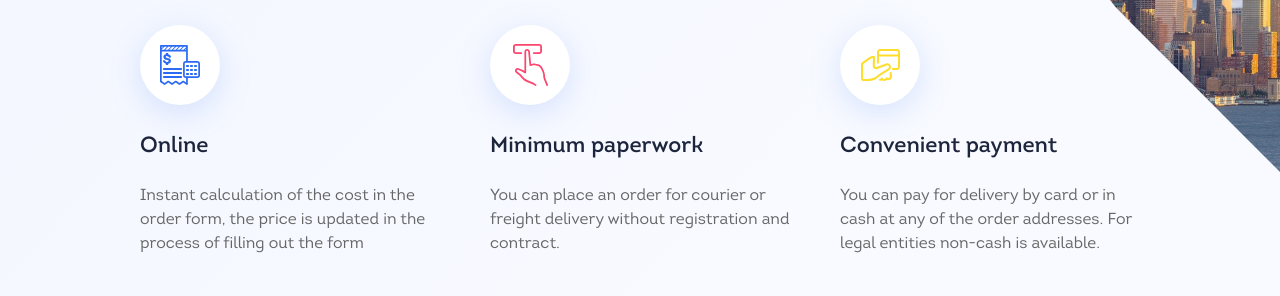
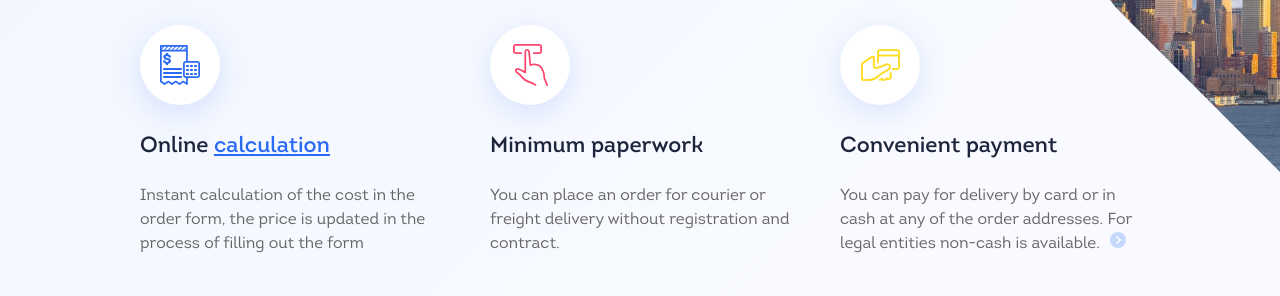
Before and after one commit to SergeiKazanin/test_probyte, a React (Create React App) app: page / in a window 1280 px wide. Shown: the part 2060-2356 px from the top of the page. Built offline with nearby package versions, Linux system fonts and the light colour scheme.

Commit message:
edit intro

```diff
--- a/src/components/Whoosh/Intro/index.js
+++ b/src/components/Whoosh/Intro/index.js
@@ -3,6 +3,7 @@ import style from "./index.module.scss";
 import { ReactComponent as Online } from "./images/online.svg";
 import { ReactComponent as Paperwork } from "./images/paperwork.svg";
 import { ReactComponent as Payment } from "./images/payment.svg";
+import { ReactComponent as Ir } from "./images/ir.svg";
 
 export const Intro = () => {
   return (
@@ -18,7 +19,11 @@ export const Intro = () => {
           <div className={style.intro__circle}>
             <Online />
           </div>
-          <p className={style.intro__cardHeadText}>Online</p>
+          <p className={style.intro__cardHeadText}>
+            Online{" "}
+            <span className={style.intro__cardHeadTextBlue}>calculation</span>
+          </p>
+
           <p className={style.intro__cardText}>
             Instant calculation of the cost in the order form, the price is
             updated in the process of filling out the form
@@ -42,6 +47,9 @@ export const Intro = () => {
           <p className={style.intro__cardText}>
             You can pay for delivery by card or in cash at any of the order
             addresses. For legal entities non-cash is available.
+            <span className={style.intro__ir}>
+              <Ir />
+            </span>
           </p>
         </div>
       </div>
--- a/src/components/Whoosh/Intro/index.module.scss
+++ b/src/components/Whoosh/Intro/index.module.scss
@@ -63,6 +63,13 @@
     line-height: 32px;
     margin-top: 26px;
   }
+  &__cardHeadTextBlue {
+    color: var(--colour-blue, #2b6bf3);
+    font-family: Intro Regular;
+    font-size: 22px;
+    line-height: 32px; /* 145.455% */
+    text-decoration-line: underline;
+  }
   &__cardText {
     text-align: start;
     color: var(--text-color);
@@ -70,6 +77,16 @@
     font-size: 16px;
     line-height: 24px;
     margin-top: 21px;
+  }
+  &__ir {
+    width: 16px;
+    height: 16px;
+    margin-left: 10px;
+    margin-top: 50px;
+  }
+  &__ir1 {
+    margin-top: 2px;
+    padding-left: 5px;
   }
 
   &__button {
--- a/src/components/Whoosh/Partners/index.js
+++ b/src/components/Whoosh/Partners/index.js
@@ -9,7 +9,6 @@ import { ReactComponent as Fagor } from "./images/fagor.svg";
 import { ReactComponent as GuitaCenter } from "./images/guitaCenter.svg";
 import { ReactComponent as RadioShack } from "./images/RadioShack.svg";
 import { ReactComponent as Tendo } from "./images/tendo.svg";
-import { useEffect } from "react";
 
 export const Partners = () => {
   return (
```
Also changed, not shown: src/components/Whoosh/Intro/images/ir.svg (added).
